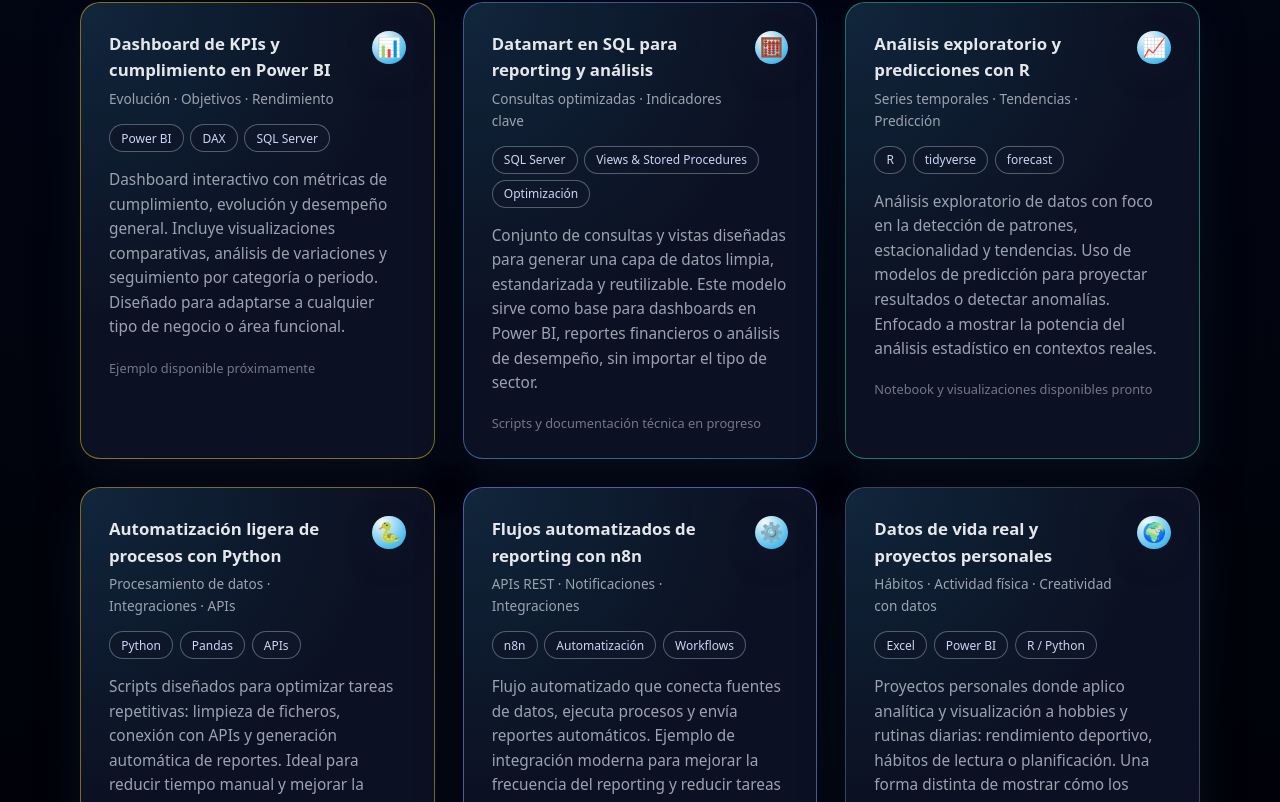
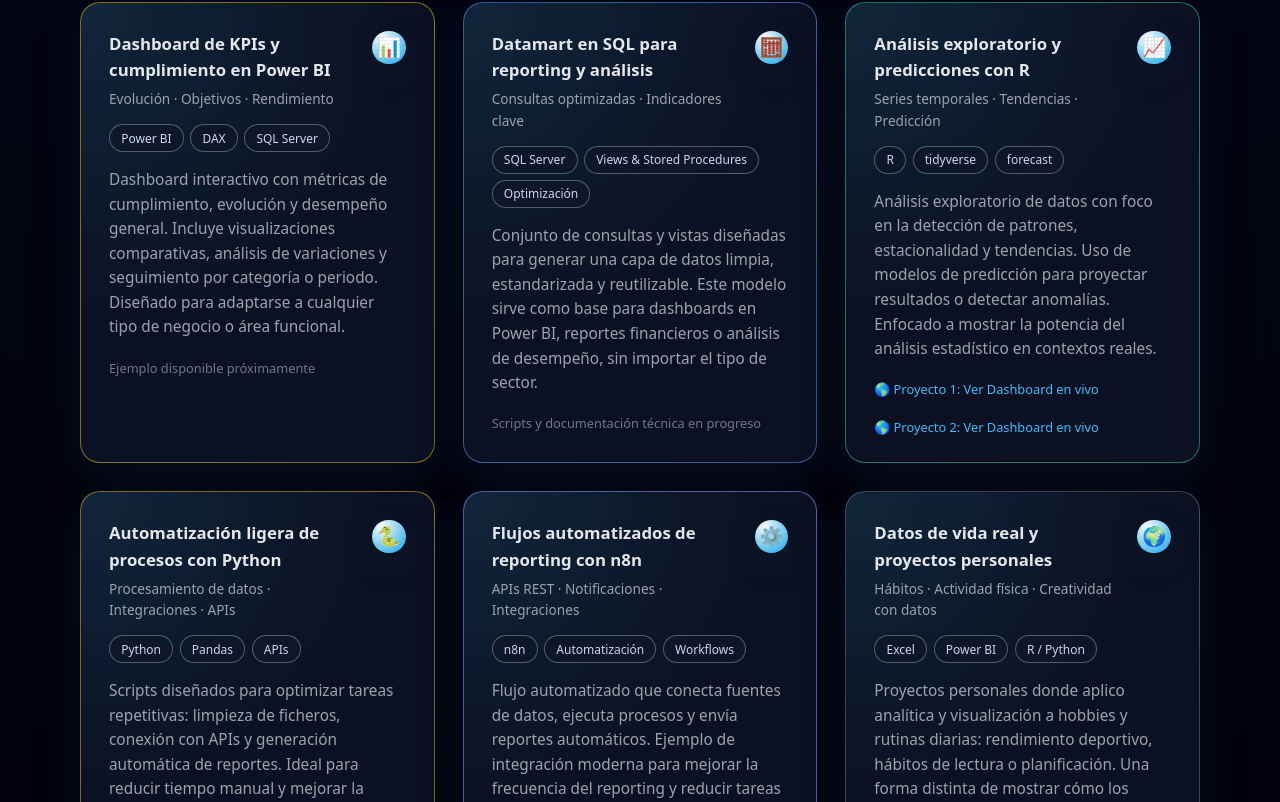
Before and after one commit to LuisFer970811/portfolio-luis-2025, a React app: page / in a window 1280 px wide. Shown: the part 2054-2856 px from the top of the page. Built offline with nearby package versions, Linux system fonts and the light colour scheme; the HTML template or start-up script is replaced by a standard one.

Commit message:
Portafolio: enlace al dashboard en R

```diff
--- a/src/App.jsx
+++ b/src/App.jsx
@@ -333,15 +333,32 @@ function App() {
 
   <p className="section-text">
     Análisis exploratorio de datos con foco en la detección de patrones,
-          estacionalidad y tendencias. Uso de modelos de predicción para proyectar resultados
-          o detectar anomalías. Enfocado a mostrar la potencia del análisis estadístico en contextos reales.
+    estacionalidad y tendencias. Uso de modelos de predicción para proyectar
+    resultados o detectar anomalías. Enfocado a mostrar la potencia del análisis
+    estadístico en contextos reales.
   </p>
 
   <div className="project-links">
-          <span style={{ opacity: 0.7 }}>Notebook y visualizaciones disponibles pronto</span>
+    <a
+      href="https://luisfer970811.github.io/dashboard-pib-mundial-2014/gdp_dashboard.html"
+      target="_blank"
+      rel="noopener noreferrer"
+      className="inline-block mt-3 px-5 py-2 bg-emerald-500 text-white font-medium rounded-xl shadow hover:bg-emerald-600 transition"
+    >
+      🌎 Proyecto 1: Ver Dashboard en vivo
+    </a>
+  </div>
+  <div className="project-links">
+    <a
+      href="https://luisfer970811.github.io/dashboard-pib-mundial-2014/gdp_dashboard.html"
+      target="_blank"
+      rel="noopener noreferrer"
+      className="inline-block mt-3 px-5 py-2 bg-emerald-500 text-white font-medium rounded-xl shadow hover:bg-emerald-600 transition"
+    >
+      🌎 Proyecto 2: Ver Dashboard en vivo
+    </a>
   </div>
 </article>
-
       {/* PYTHON / AUTOMATIZACIÓN */}
       <article className="project-card project-card--python">
         <div className="project-header">
--- a/src/components/Projects.jsx
+++ b/src/components/Projects.jsx
@@ -78,28 +78,32 @@ function Projects() {
   <h3 className="project-title">
     Análisis exploratorio y predicciones con R
   </h3>
-            <p className="project-meta">R · RStudio · tidyverse</p>
+
+  <p className="project-meta">R • RStudio • tidyverse</p>
+
   <p className="section-text">
-              Proyecto en R centrado en entender la evolución de una serie de
-              tiempo (por ejemplo: demanda, uso de un servicio o actividad física)
-              y generar predicciones a corto plazo usando modelos sencillos.
+    Proyecto en R centrado en entender la evolución de una serie de tiempo
+    (por ejemplo: demanda, uso de un servicio o actividad física) y generar
+    predicciones a corto plazo usando modelos estadísticos y visualización de datos.
   </p>
+
   <ul className="experience-list">
-              <li>
-                Limpieza y transformación con <strong>tidyverse</strong>.
-              </li>
-              <li>
-                Visualización de tendencias, estacionalidad y cambios estructurales.
-              </li>
-              <li>
-                Modelos de pronóstico (ARIMA / modelos básicos) y evaluación del
-                error.
-              </li>
+    <li>Limpieza y transformación con <strong>tidyverse</strong>.</li>
+    <li>Visualización de tendencias, estacionalidad y cambios estructurales.</li>
+    <li>Modelos de pronóstico (ARIMA / regresión lineal) y evaluación del error.</li>
   </ul>
-            <div className="project-links">
-              <span style={{ opacity: 0.7 }}>Notebook y gráficos en camino</span>
-            </div>
+
+  {/* Botón de enlace al dashboard */}
+  <a
+    href="https://luisfer970811.github.io/dashboard-pib-mundial-2014/gdp_dashboard.html"
+    target="_blank"
+    rel="noopener noreferrer"
+    className="inline-block mt-4 px-5 py-2 bg-emerald-500 text-white font-medium rounded-xl shadow hover:bg-emerald-600 transition"
+  >
+    🌎 Ver Dashboard en vivo
+  </a>
 </article>
+
 
           {/* PYTHON – AUTOMATIZACIÓN LIGERA */}
           <article className="project-card">
```
Lines whose indentation alone changed are shown as unchanged.
